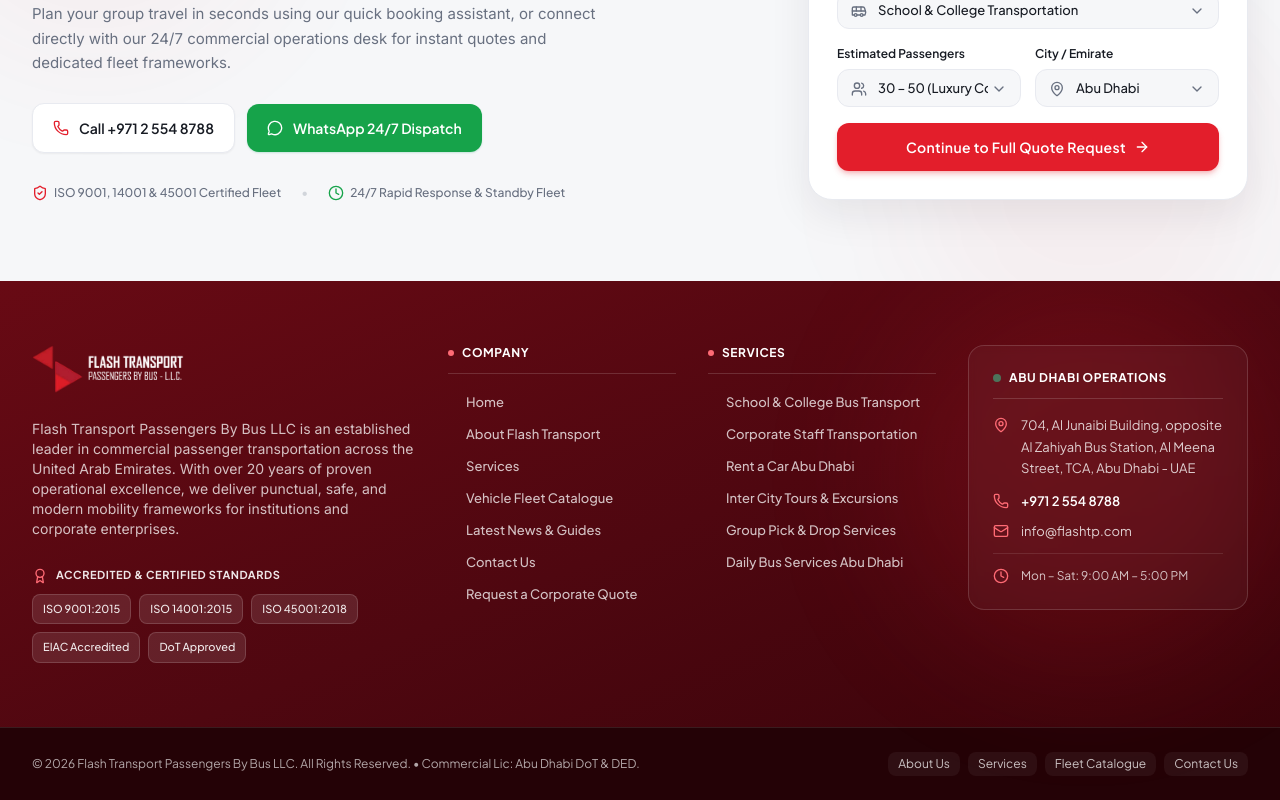
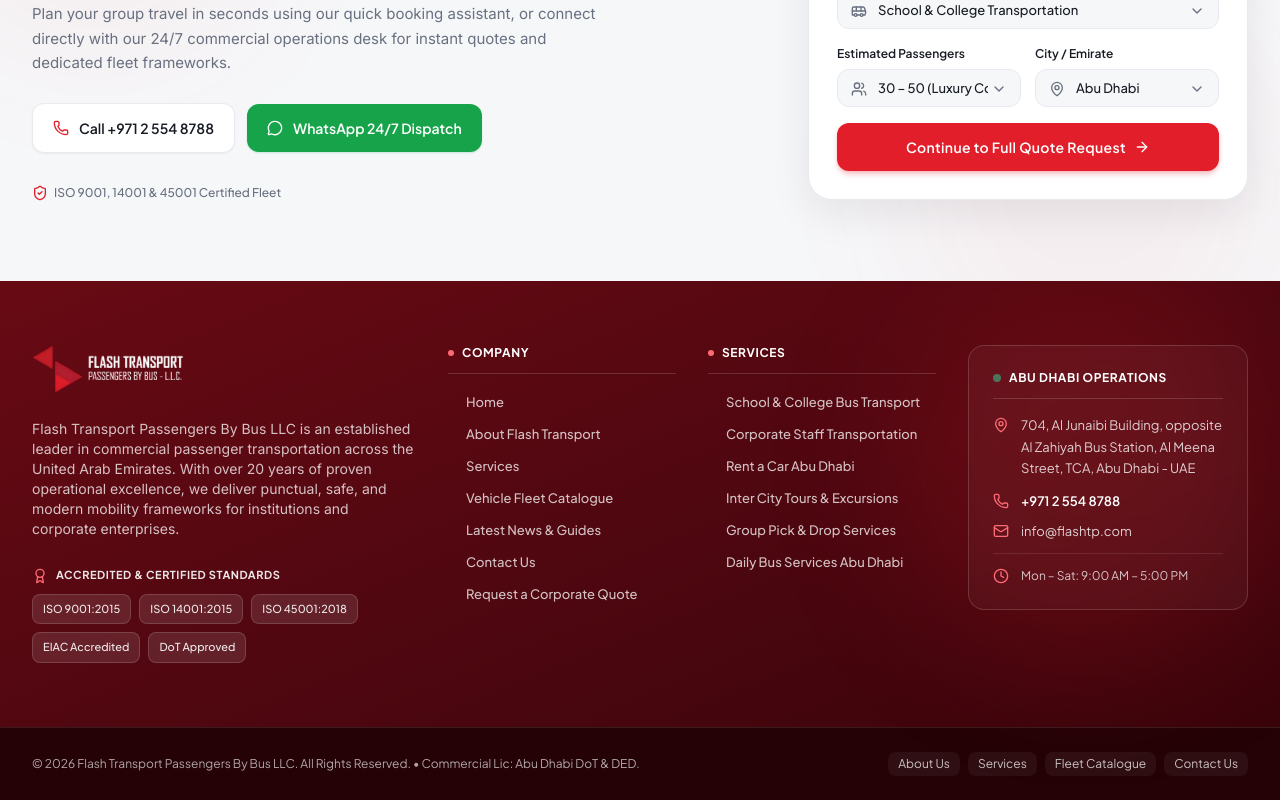
Before and after one commit to zynexta/Flashtp, a React (Vite) app: page / in a window 1280 px wide. Shown: the part 6228-7028 px from the top of the page. Built offline with nearby package versions, Linux system fonts and the light colour scheme; a web font is replaced by a local one.

Commit message:
remove: remove 24/7 Rapid Response & Standby Fleet from Footer

```diff
--- a/src/components/layout/Footer.tsx
+++ b/src/components/layout/Footer.tsx
@@ -68,11 +68,6 @@ export const Footer: React.FC = () => {
                 <span className="inline-flex items-center gap-1.5">
                   <ShieldCheck className="w-4 h-4 text-[#E31E2B] flex-shrink-0" />
                   ISO 9001, 14001 &amp; 45001 Certified Fleet
-                </span>
-                <span className="hidden sm:inline text-[#D1D5DB]">•</span>
-                <span className="inline-flex items-center gap-1.5">
-                  <Clock className="w-4 h-4 text-[#16A34A] flex-shrink-0" />
-                  24/7 Rapid Response &amp; Standby Fleet
                 </span>
               </div>
             </div>
```
